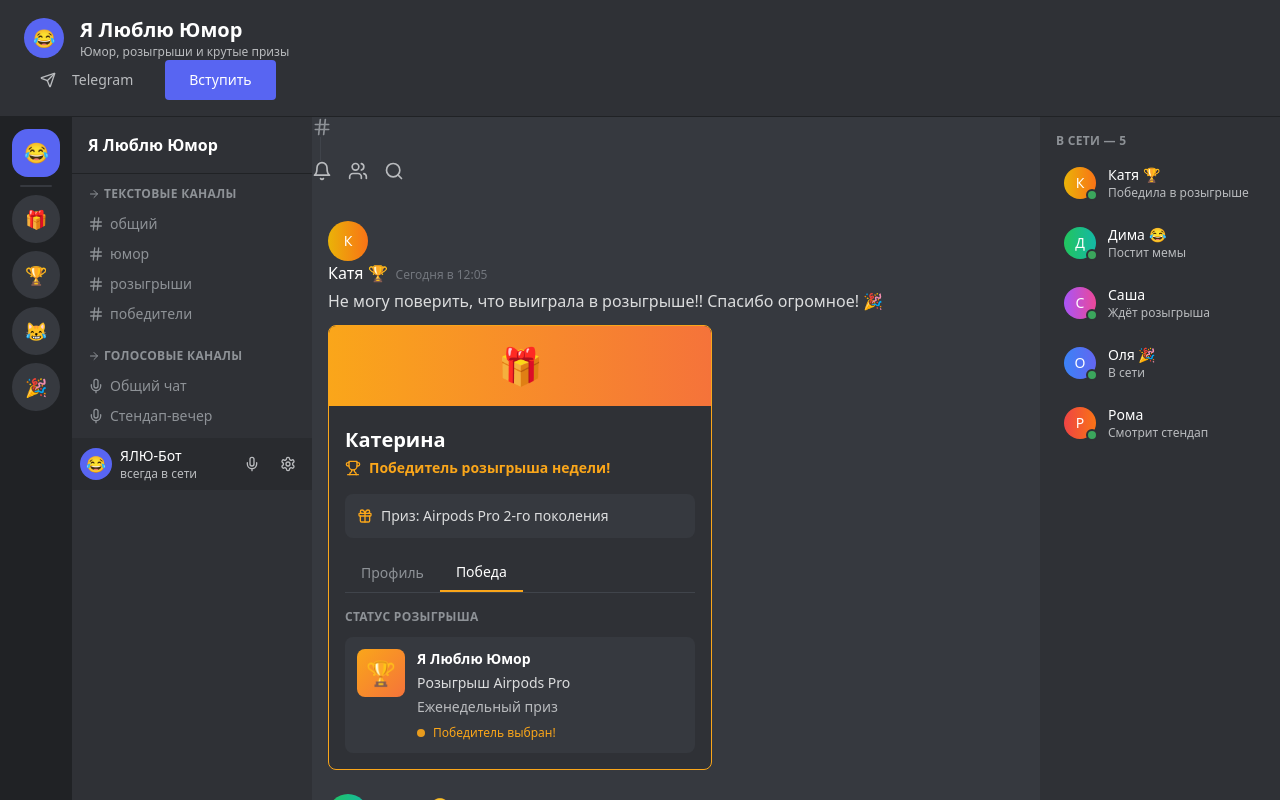
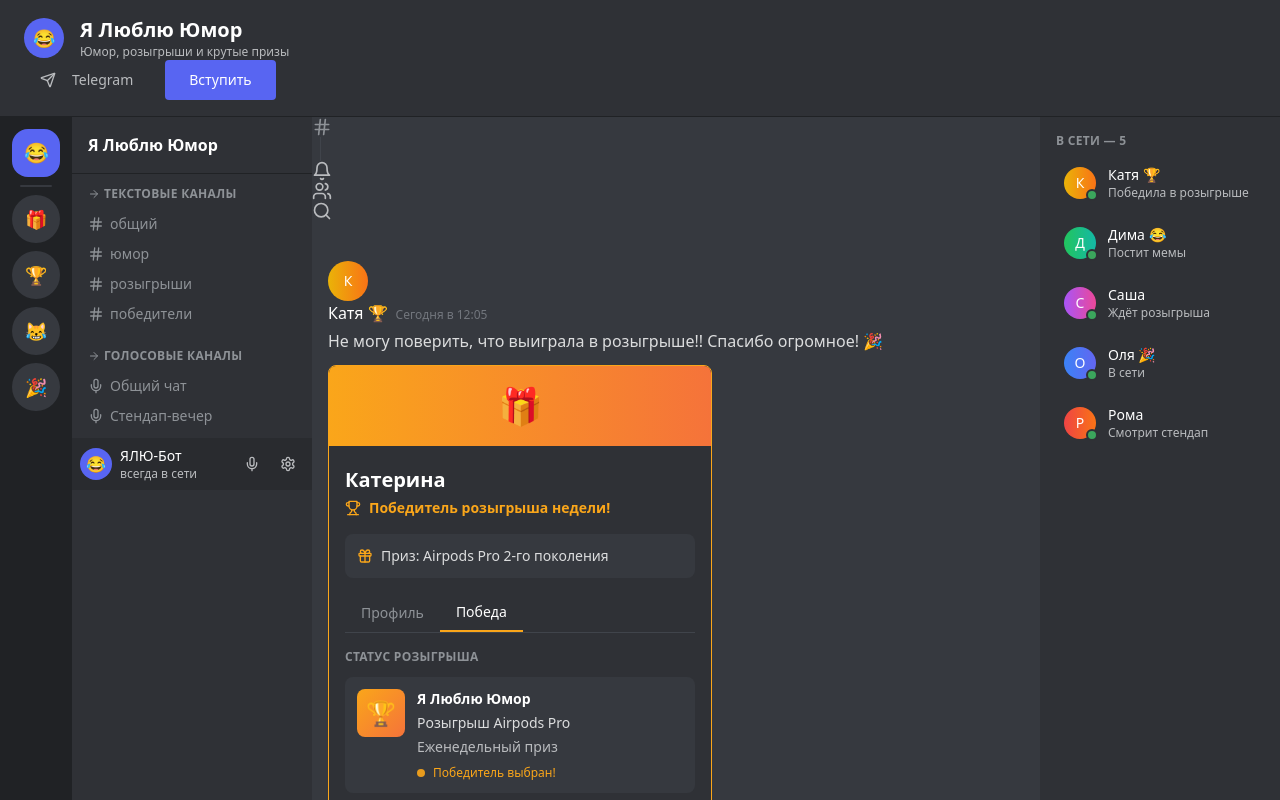
Before and after one commit to pr-poehali-dev/moonlight-adventure-2, a React (Vite) app: page / in a window 1280 px wide. Shown: the top 800 px of the page. Built offline with nearby package versions, Linux system fonts and the light colour scheme.

Commit message:
`refactor: обновить компоненты`

```diff
--- a/src/components/ChatArea.tsx
+++ b/src/components/ChatArea.tsx
@@ -21,7 +21,7 @@ const ChatArea = ({ setMobileSidebarOpen }: Props) => (
       <span className="text-white font-semibold"></span>
       <div className="w-px h-6 bg-[#40444b] mx-2 hidden sm:block"></div>
       <span className="text-[#8e9297] text-sm hidden sm:block"></span>
-      <div className="ml-auto flex items-center gap-2 sm:gap-4">
+      <div className="">
         <Bell className="w-4 h-4 sm:w-5 sm:h-5 text-[#b9bbbe] cursor-pointer hover:text-[#dcddde]" />
         <Users className="w-4 h-4 sm:w-5 sm:h-5 text-[#b9bbbe] cursor-pointer hover:text-[#dcddde]" />
         <Search className="w-4 h-4 sm:w-5 sm:h-5 text-[#b9bbbe] cursor-pointer hover:text-[#dcddde]" />
```
